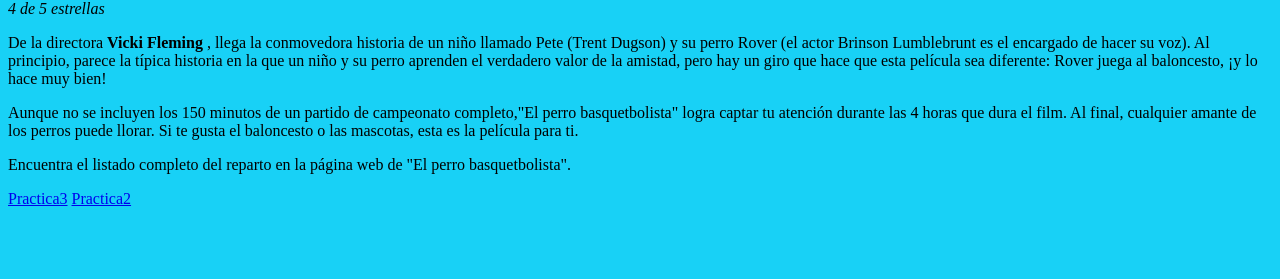
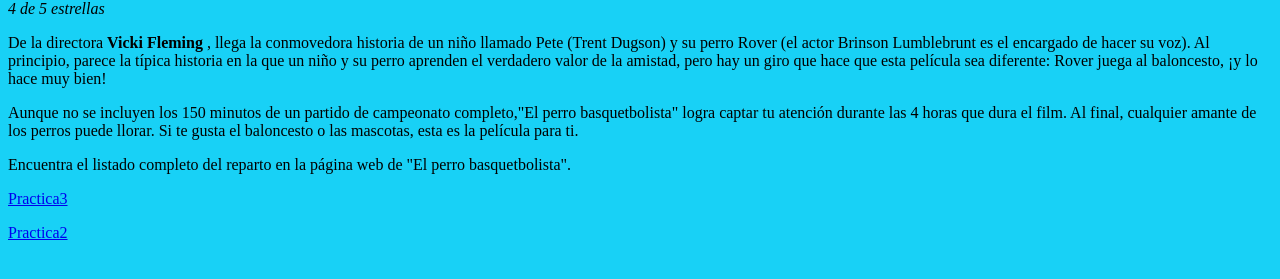
Before and after one commit to GustavoRodriguez12/tecnoweb, a plain HTML site: page index.html in a window 1280 px wide. Shown: the part 379-658 px from the top of the page. Drawn offline with Linux system fonts and the light colour scheme.

Commit message:
Update index.html

```diff
--- a/index.html
+++ b/index.html
@@ -9,7 +9,7 @@
         <p>De la directora <b>Vicki Fleming </b>, llega la conmovedora historia de un niño llamado Pete (Trent Dugson) y su perro Rover (el actor Brinson Lumblebrunt es el encargado de hacer su voz). Al principio, parece la típica historia en la que un niño y su perro aprenden el verdadero valor de la amistad, pero hay un giro que hace que esta película sea diferente: Rover juega al baloncesto, ¡y lo hace muy bien!</p>
         <p>Aunque no se incluyen los 150 minutos de un partido de campeonato completo,"El perro basquetbolista" logra captar tu atención durante las 4 horas que dura el film. Al final, cualquier amante de los perros puede llorar. Si te gusta el baloncesto o las mascotas, esta es la película para ti.</p>
         <p>Encuentra el listado completo del reparto en la página web de "El perro basquetbolista".</p>
-        <a href= "tablacombinada.html">Practica3</a>
-        <a href= "web.html">Practica2</a>
+         <p><a href= "tablacombinada.html">Practica3</a> </p>
+         <p><a href= "web.html">Practica2</a> </p>
   </body>
 </html>
```
